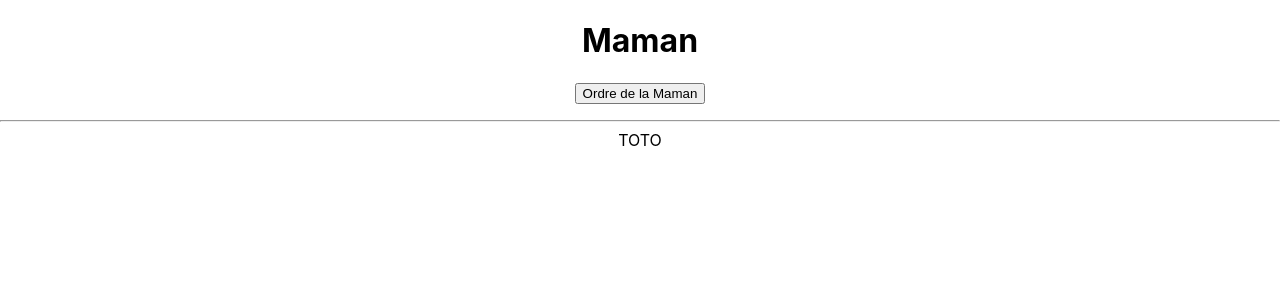
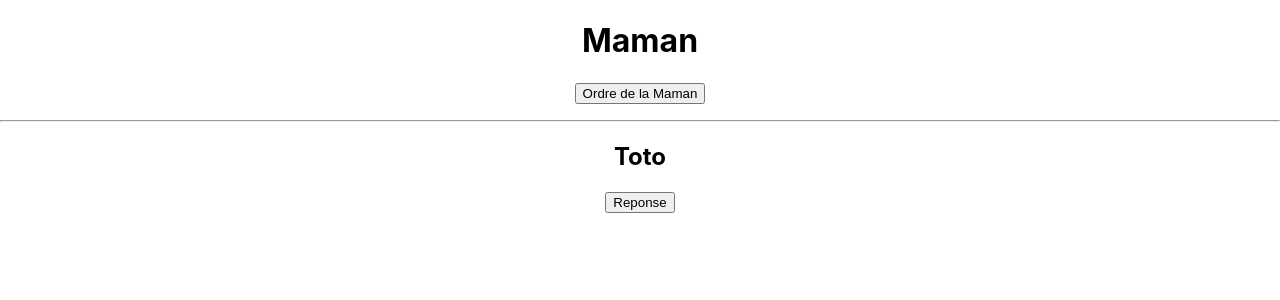
Before and after one commit to abdoulkarim22/MessageMaman, a React (Create React App) app: page / in a window 1280 px wide. Shown: the top 300 px of the page. Built offline with nearby package versions, Linux system fonts and the light colour scheme.

Commit message:
add button

```diff
--- a/src/components/maman.jsx
+++ b/src/components/maman.jsx
@@ -1,4 +1,5 @@
 import { Component } from "react";
+import Toto from "../components/toto";
 
 class maman extends Component{
 
@@ -20,7 +21,8 @@ render(){
                 <p>{this.state.messageMaman}</p>
             <hr />
 
-            TOTO
+            <Toto/>
+
 
         </div>
     )
--- a/src/components/toto.jsx
+++ b/src/components/toto.jsx
@@ -3,7 +3,8 @@ import React from "react";
 const Toto = () =>{
   return(
     <div>
-        <p>je suis Toto</p>
+        <h2>Toto</h2>
+        <button>Reponse</button>
     </div>
   )
 }
```
